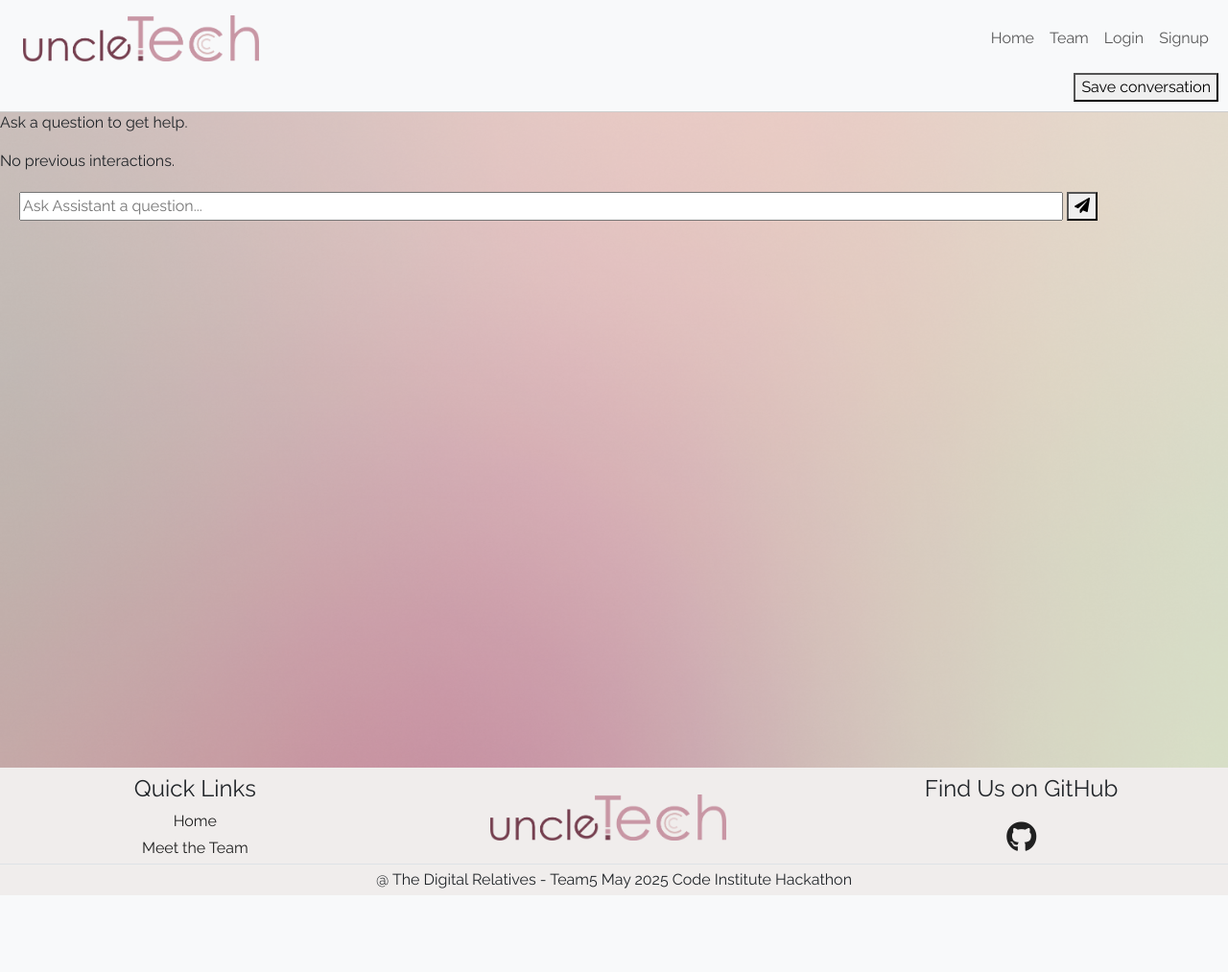
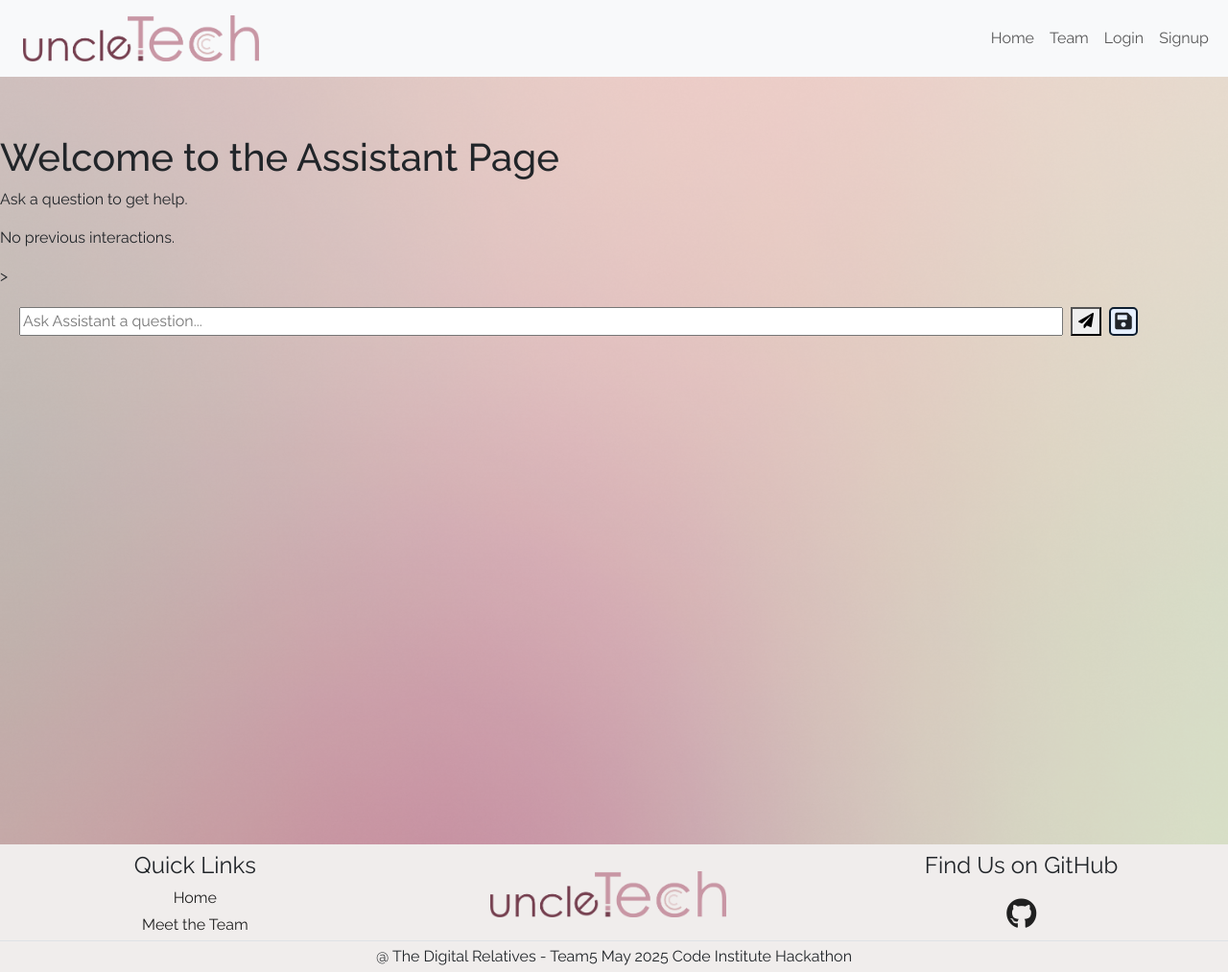
Before and after one commit to Swewi/Hackteam5_may25, a Django app: template assistant/templates/assistant/assistant.html in a window 1280 px wide. Shown: the whole page at 96% size. Before the commit the page ends 933 px from the top, so only its background shows below. Run offline with Django 5.2, Linux system fonts and the light colour scheme; the template is opened without the code that fills it, so the values that code supplies are empty.

Commit message:
Move the 'save conversation button' and give it an icon

```diff
--- a/assistant/templates/assistant/assistant.html
+++ b/assistant/templates/assistant/assistant.html
@@ -90,13 +90,26 @@
         margin-bottom: 20px;
         margin-left: 20px;
         margin-right: 5px;
+        display: flex;
+        align-items: center;
+        gap: 8px;
+    }
+    #save_conversation {
+        display: inline-flex;
+        align-items: center;
+        justify-content: center;
         cursor: pointer;
+        font-size: 20px;
+        background-color: #e6f0ff;
+        height: 30px;
+        width: 30px;
+        border: 2px solid #0c1d2f;
+        border-radius: 5px;
+        margin: 0;
+        /* Remove vertical-align and let flexbox handle alignment */
     }
 </style>
-<div
-    style="position: fixed; top: 66px; left: 0; width: 100%; background-color: #f8f9fa; padding: 10px; border-bottom: 1px solid #ccc; z-index: 1000;">
-    <button id="save_conversation" style="float: right;">Save conversation</button>
-</div>
+
 <h1 style="margin-top: 60px;">Welcome to the Assistant Page</h1>
 <p>Ask a question to get help.</p>
 {% for interaction in history %}
@@ -110,16 +123,19 @@
 {% empty %}
 <p>No previous interactions.</p>
 {% endfor %}
-<!-- <div id="gemini_response"></div> -->
+>
 <div id="user-prompt">
     <input type="text" id="user_input" placeholder="Ask Assistant a question..." style="min-width: 85%;">
     <button id="send_button"><i class="fa fa-paper-plane"></i></button>
+    <span id="save_conversation"><i class="fas fa-save"></i></span>
 </div>
 
 <div id="saveModal" class="modal"
     style="display: none; position: fixed; z-index: 1050; left: 0; top: 0; width: 100%; height: 100%; overflow: auto; background-color: rgba(0,0,0,0.4);">
     <div class="modal-content"
         style="background-color: #fefefe; margin: 15% auto; padding: 20px; border: 1px solid #888; width: 50%;">
+        <span style="font-size: 24px; font-weight: bold;">Save Conversation</span>
+        <br>
         <span id="closeModal"
             style="color: #aaa; float: right; font-size: 28px; font-weight: bold; cursor: pointer;">&times;</span>
         <label for="title">Title:</label>
--- a/templates/base.html
+++ b/templates/base.html
@@ -38,7 +38,7 @@
 </head>
 
 <body>
-    <nav class="navbar navbar-expand-lg navbar-light bg-light" style="position: fixed; top: 0; width: 100%; z-index: 1000;">
+    <nav class="navbar navbar-expand-lg navbar-light bg-light">
         <div class="container-fluid">
             <a class="navbar-brand ms-2 ps-1 py-2" id="logo" href="/"><img src="{% static 'images/logo.png' %}"
                     alt="uncleTech logo" /></a>
```
